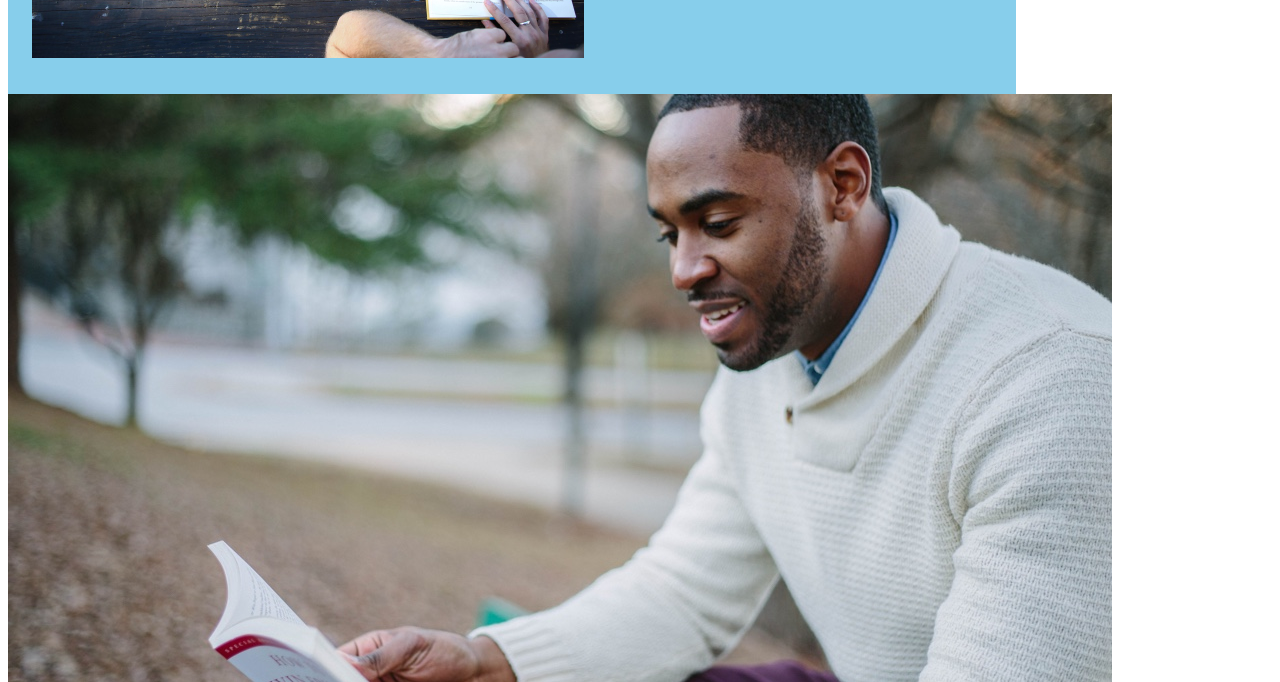
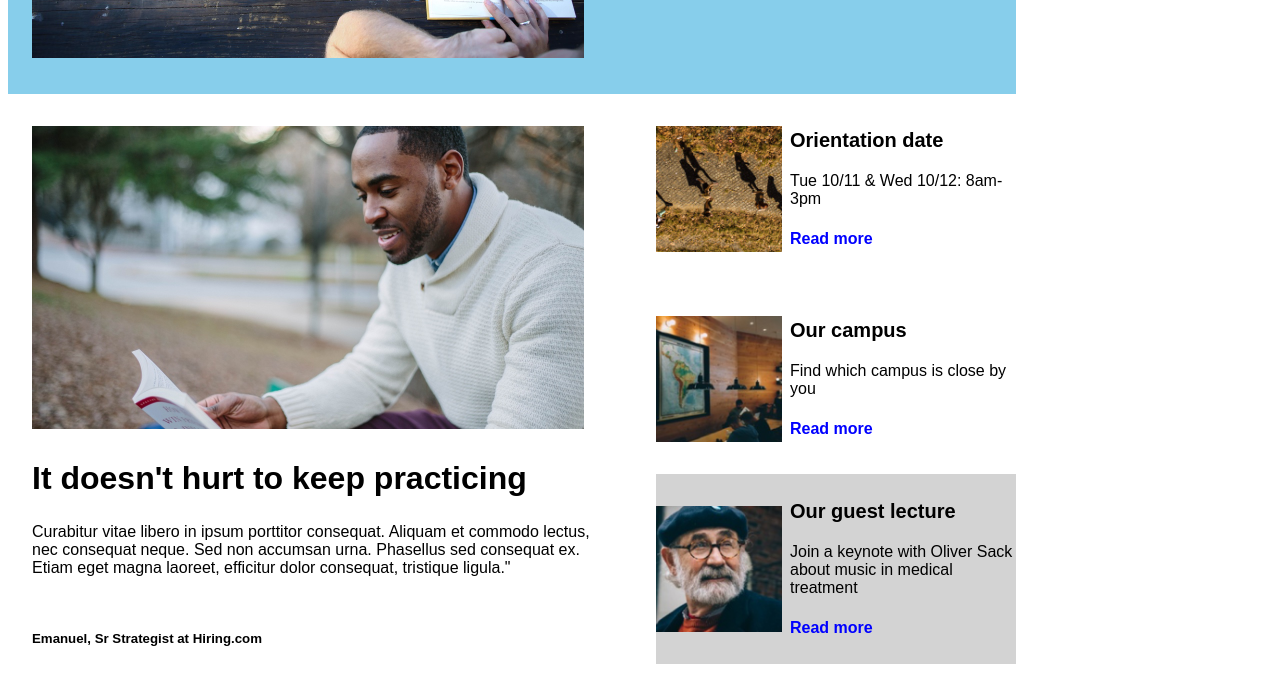
Before and after one commit to Lareilpet/colmar, a plain HTML site: page index.html in a window 1280 px wide. Shown: the part 454-1136 px from the top of the page. Drawn offline with Linux system fonts and the light colour scheme.

Commit message:
First draft of info section done.

```diff
--- a/index.html
+++ b/index.html
@@ -39,21 +39,32 @@
         <div class="info">
           <div class="information">
             <img src="./resources/images-videos/images/information-orientation.jpg"/>
+            <div class="hours">
               <h3>Orientation date</h3>
               <p>Tue 10/11 &amp Wed 10/12: 8am-3pm</p>
               <h4>Read more</h4>
             </div>
+          </div>
           <div class="information">
             <img src="./resources/images-videos/images/information-campus.jpg"/>
+            <div class="hours">
               <h3>Our campus</h3>
               <p>Find which campus is close by you</p>
               <h4>Read more</h4>
             </div>
+          </div>
+          <div class="guest">
             <div class="information">
+
               <img src="./resources/images-videos/images/information-guest-lecture.jpg"/>
+              <div class="hours">
+
                 <h3>Our guest lecture</h3>
                 <p>Join a keynote with Oliver Sack about music in medical treatment</p>
                 <h4>Read more</h4>
+              </div>
+            </div>
+          </div>
         </div>
       </div>
       <div class="start-learning">
--- a/resources/css/style.css
+++ b/resources/css/style.css
@@ -72,3 +72,76 @@ nav span {
   background-color: gray;
   padding-top: 8px;
 }
+
+.introduction {
+  display: flex;
+  background-color: white;
+  width: 960px;
+  height: 570px;
+  flex-direction: column;
+  flex-wrap: wrap;
+}
+
+.introduction p {
+  font-size: 1rem;
+}
+
+.practice {
+  padding: 32px 24px;
+  text-align: left;
+  width: 600px;
+}
+
+.practice img {
+  width: 552px;
+}
+
+.practice h2 {
+  font-size: 2rem;
+  font-weight: bold;
+}
+
+.practice p {
+  padding-right: 24px;
+  padding-bottom: 32px;
+}
+
+.practice h4 {
+  font-size: 0.75rem;
+}
+
+.info {
+  width: 360px;
+  height: 570px;
+}
+
+.information {
+  display: flex;
+  flex-direction: column;
+  flex-wrap: wrap;
+  height: 190px;
+  justify-content: space-around;
+}
+
+.information img {
+  width: 35%;
+}
+
+.information .hours {
+  width: 65%;
+  padding-left: 8px;
+}
+
+.hours h3 {
+  font-size: 1.25rem;
+  font-weight: bold;
+}
+
+.hours h4 {
+  color: blue;
+  font-size: 1rem;
+}
+
+.guest .information{
+  background-color: lightgray;
+}
```
Lines whose indentation alone changed are shown as unchanged.
